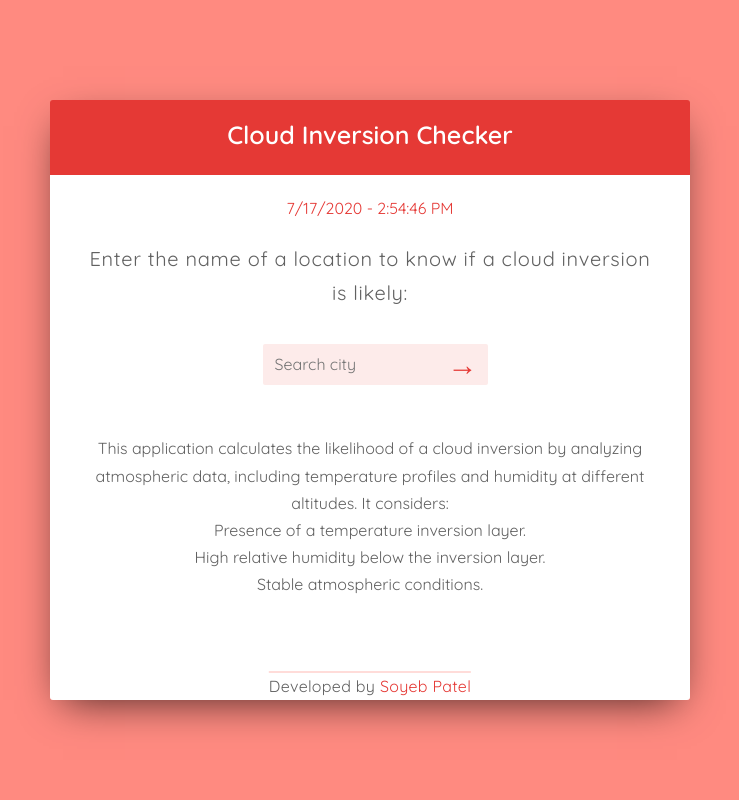
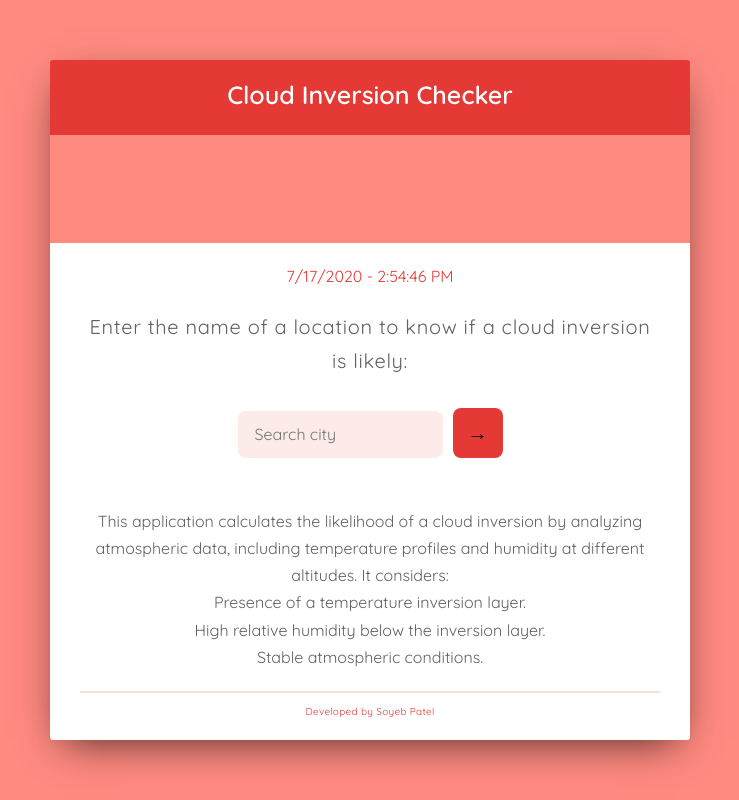
Before and after one commit to Soyeb7/cloudinversion, a React (Create React App) app: page / in a window 1280 px wide. Shown: the whole page, without its empty margins (270-1009 px from the left). Built offline with nearby package versions, Linux system fonts and the light colour scheme.

Commit message:
updated styles

```diff
--- a/src/components/InversionLikelihood.js
+++ b/src/components/InversionLikelihood.js
@@ -22,13 +22,17 @@ const InversionLikelihood = () => {
 
   // Assess likelihood
   let likelihoodMessage = '';
+  let likelihoodClass = '';
 
   if (isInversion && relativeHumidity > 80 && windSpeed < 3 && surfaceTemp <= dewPoint + 2) {
     likelihoodMessage = 'High likelihood of a cloud inversion occurring due to strong temperature inversion, high humidity, and low wind speeds.';
+    likelihoodClass = 'likely'; // Apply "likely" class
   } else if (isInversion) {
     likelihoodMessage = 'Possible inversion, but conditions may not be ideal for cloud formation due to low humidity or high wind speeds.';
+    likelihoodClass = 'likely'; // Apply "likely" class but with a less certain message
   } else {
     likelihoodMessage = 'Low likelihood of a cloud inversion occurring.';
+    likelihoodClass = 'unlikely'; // Apply "unlikely" class
   }
 
   return (
@@ -42,11 +46,10 @@ const InversionLikelihood = () => {
         <p><strong>Dew Point at Surface:</strong> {dewPoint} °C</p>
         <p><strong>Wind Speed:</strong> {windSpeed} m/s</p>
       </div>
-      <div className="weather-data__box">
-        <p className="likelihood-message">{likelihoodMessage}</p>
+      <div className={`weather-data__box likelihood-message ${likelihoodClass}`}>
+        <p>{likelihoodMessage}</p>
       </div>
     </div>
   );
 };
-
 export default InversionLikelihood;
--- a/src/styles/modules/_footer.scss
+++ b/src/styles/modules/_footer.scss
@@ -1,12 +1,12 @@
 .footer {
-  position: absolute;
-  bottom: 0;
-  left: 50%;
+  position: relative; /* Changed from absolute to relative */
   text-align: center;
-  transform: translateX(-50%);
+  padding: 1rem 0;
   border-top: solid 2px rgba($colour-1, 0.3);
   letter-spacing: 0.3px;
-  margin-top: 2rem;
+  font-size: 1rem; /* Adjust font size for better visibility */
+  color: $colour-2;
+  margin-top: auto; /* Ensure it stays at the bottom */
   @include respond(largePhone) {
     letter-spacing: 0;
     width: 90%;
--- a/src/styles/modules/_main.scss
+++ b/src/styles/modules/_main.scss
@@ -1,5 +1,5 @@
 .main {
-  height: 75vh;
+  min-height: 85vh; /* Increased minimum height */
   box-shadow: 0px 13px 40px -13px rgba(0,0,0,0.75);
   width: 50%;
   margin: 0 auto;
@@ -9,16 +9,22 @@
   transform: translate(-50%, -50%);
   border-radius: 3px;
   overflow: hidden;
+  display: flex;
+  flex-direction: column; /* Column layout for content and footer */
+  justify-content: space-between; /* Ensure content and footer don't overlap */
   @include respond(largeTablet) {
-    height: 50vh;
+    height: auto;
+    min-height: 60vh; /* Make sure there's enough space */
     width: 80%;
   }
   @include respond(tablet) {
-    height: 50vh;
+    height: auto;
+    min-height: 75vh;
     width: 95%;
   }
   @include respond(largePhone) {
-    height: 90vh;
+    height: auto;
+    min-height: 90vh;
     width: 95%;
   }
 }
--- a/src/styles/modules/_weather-data.scss
+++ b/src/styles/modules/_weather-data.scss
@@ -4,14 +4,20 @@
 
   &__city {
     color: $colour-2;
+    font-size: 2.5rem;
+    font-weight: bold;
+    margin-bottom: 2rem;
   }
 
   &__box {
     display: flex;
+    flex-wrap: wrap;
     align-items: center;
     justify-content: center;
     margin-top: 3rem;
+    gap: 2rem;
     @include respond(tablet) {
+      flex-direction: column;  /* Stack items vertically on smaller screens */
       margin-top: 2rem;
     }
     @include respond(largePhone) {
@@ -22,23 +28,55 @@
   &__property {
     margin: 0 3rem;
     @include respond(smallPhone) {
-      margin: 0 2rem;
+      margin: 0 1.5rem;
     }
   }
 
   &__title {
-    font-size: 0.8rem;
+    font-size: 1.2rem;
     text-transform: uppercase;
     font-weight: 600;
     letter-spacing: 1px;
+    margin-bottom: 0.5rem;
+    color: $main-black;
   }
 
   &__value {
     color: $colour-2;
-    font-size: 3rem;
-    line-height: 0.6;
+    font-size: 3.5rem;
+    font-weight: bold;
+    line-height: 1;
     @include respond(smallPhone) {
-      font-size: 3rem;
+      font-size: 2.5rem;
     }
   }
+
+  .likelihood-message {
+    font-size: 2rem;
+    font-weight: bold;
+    padding: 1rem 2rem;
+    border-radius: 12px;
+    margin-top: 2rem;
+    color: black;
+    text-align: center;
+    position: relative; /* Keep this message positioned within the container */
+    @include respond(largePhone) {
+      font-size: 1.8rem;
+    }
+  }
+
+  .likely {
+    background-color: #4CAF50; /* Green for "likely" */
+  }
+
+  .unlikely {
+    background-color: #F44336; /* Red for "unlikely" */
+  }
+
+  &__divider {
+    height: 1px;
+    width: 100%;
+    background-color: $colour-2;
+    margin: 2rem 0;
+  }
 }
--- a/src/styles/modules/_weather-search.scss
+++ b/src/styles/modules/_weather-search.scss
@@ -10,37 +10,33 @@
     display: inline-block;
     border: solid 2px transparent;
     background-color: rgba($colour-2, 0.1);
-    padding: 0.5rem 3rem;
-    border-radius: 2px;
-    margin-right: 2rem;
-    padding-left: 1rem;
-    padding-right: 4rem;
+    padding: 0.8rem 1.5rem; /* Slightly adjust padding */
+    border-radius: 8px; /* Rounded corners */
+    margin-right: 1rem;
+    font-size: 1.6rem;
+    transition: border-color 0.3s ease-in-out; /* Add smooth transition */
 
     &:focus {
       outline: none;
-      border-bottom: solid 2px $colour-2;
+      border-color: $colour-2;
     }
   }
 
   &__submit {
-   display: inline-block;
-   text-align: center;
-   background-color: transparent;
-   font-size: 3rem;
-   height: 30px;
-   width: 30px;
-   position: relative;
-   top: 0.9rem;
-   margin-left: -6rem;
-  }
+    display: inline-block;
+    text-align: center;
+    background-color: $colour-2;
+    font-size: 2rem;
+    color: white;
+    padding: 0.8rem 1.5rem;
+    border-radius: 8px;
+    cursor: pointer;
+    transition: background-color 0.3s ease-in-out;
 
-  &__button {
-    padding: 1.2rem;
-    color: $colour-2;
-    position: absolute;
-    top: 50%;
-    left: 50%;
-    transform: translate(-50%, -50%);
+    &:hover {
+      background-color: darken($colour-2, 10%);
+    }
+
     &:focus {
       outline: none;
     }
```
